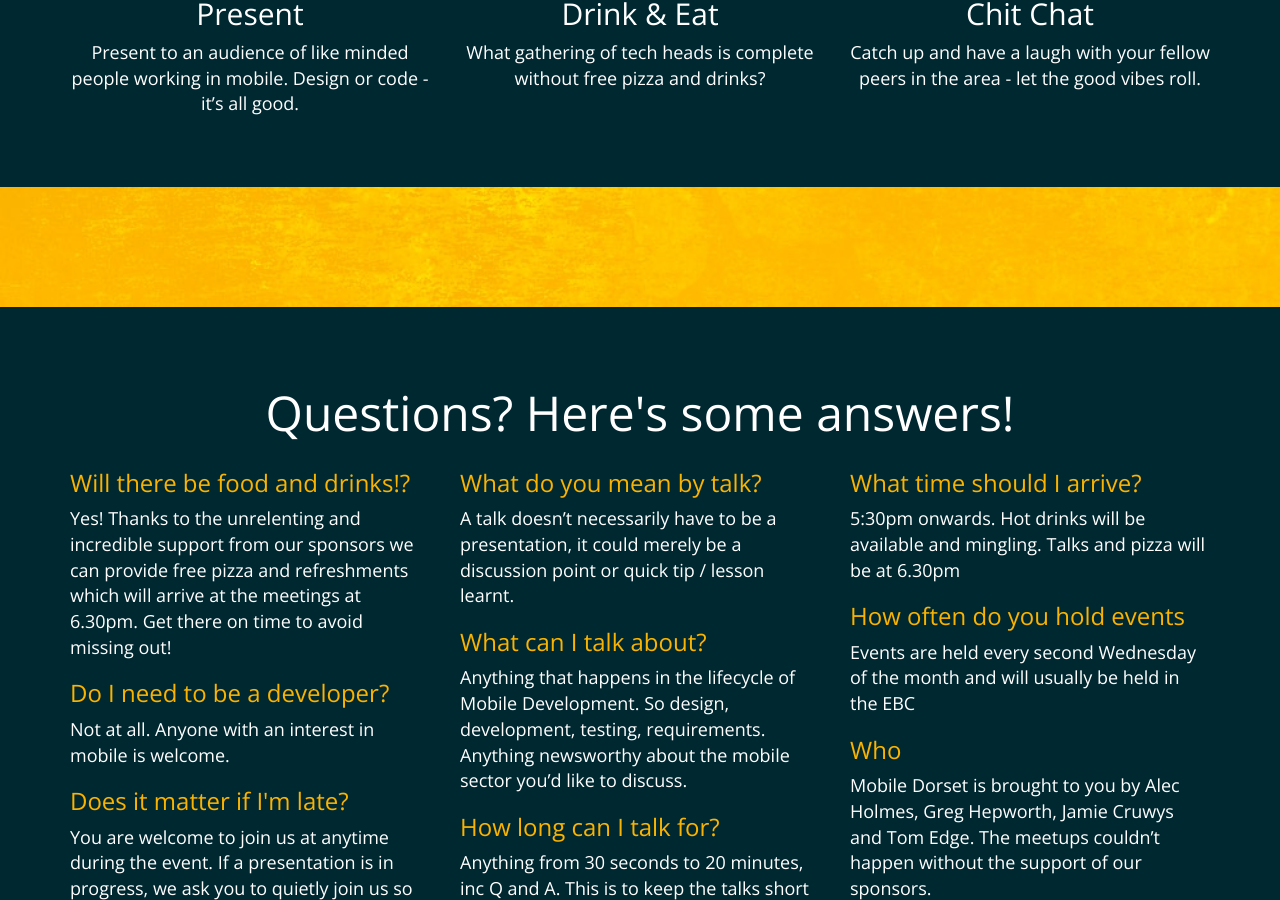
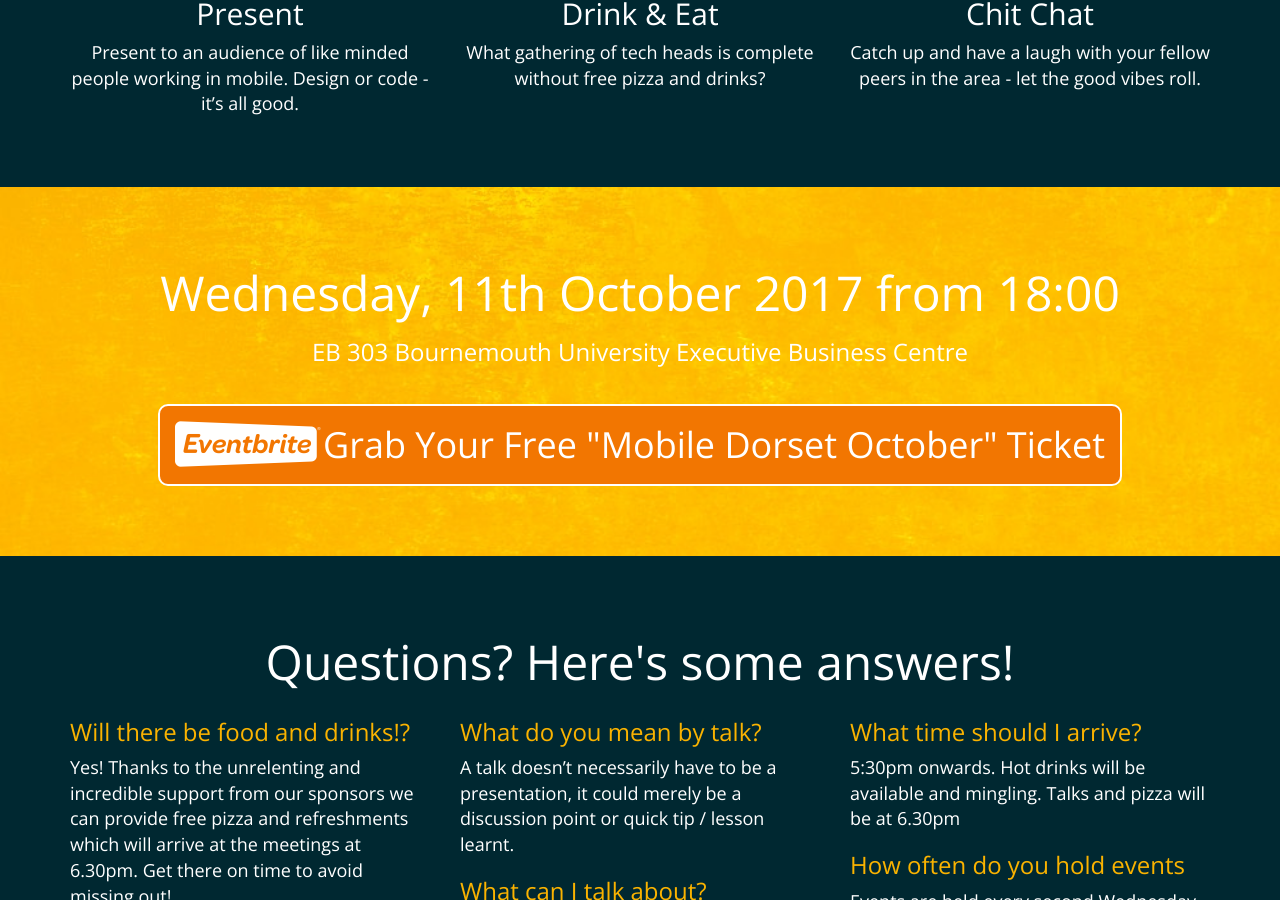
Before and after one commit to MobileDorset/mobiledorset.github.io, a Jekyll site: the page built from index.html, in a window 1280 px wide and 900 px high, scrolled down 971 px. Built offline with Jekyll 4.4.1, drawn with Linux system fonts in a browser that asks for light colours.

Commit message:
GH: Adding October event

```diff
--- a/_data/events.yml
+++ b/_data/events.yml
@@ -1,4 +1,4 @@
-- name: Mobile Dorset September
-  datetime: Wednesday, 13th September 2017 from 18:00
-  url: https://mobile-dorset-september-2017.eventbrite.co.uk
+- name: Mobile Dorset October
+  datetime: Wednesday, 11th October 2017 from 18:00
+  url: https://mobile-dorset-october-2017.eventbrite.co.uk
   location: EB 303 Bournemouth University Executive Business Centre
```
